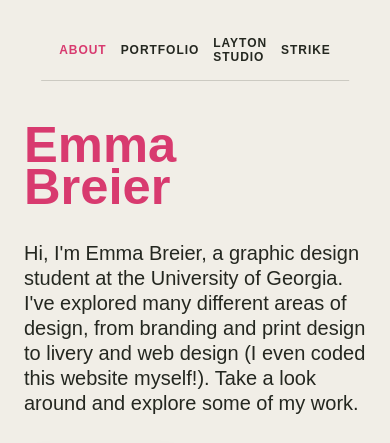
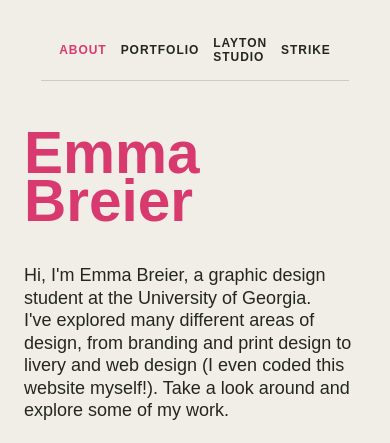
Before and after one commit to emmabreier/portfolio, a plain HTML site: page index.html in a window 390 px wide. Shown: the top 443 px of the page. Drawn offline with Linux system fonts and the light colour scheme; grey boxes are pictures that could not be loaded; a web font is replaced by a local one.

Commit message:
smallerphonetext

```diff
--- a/style.css
+++ b/style.css
@@ -1578,14 +1578,14 @@ body.about-page .about-page-content h1 {
     }
 
     body.about-page .about-page-content h1 {
-        font-size: clamp(44px, 13vw, 64px);
+        font-size: clamp(48px, 15vw, 70px);
         letter-spacing: 0;
         line-height: 0.82;
     }
 
     .about-page-content p {
         max-width: 100%;
-        font-size: 20px;
+        font-size: 18px;
         margin-top: 20px;
     }
 
@@ -1636,7 +1636,7 @@ body.about-page .about-page-content h1 {
     }
 
     body.about-page .about-page-content h1 {
-        font-size: clamp(42px, 13vw, 54px);
+        font-size: clamp(48px, 15vw, 64px);
         letter-spacing: 0;
     }
 
```
